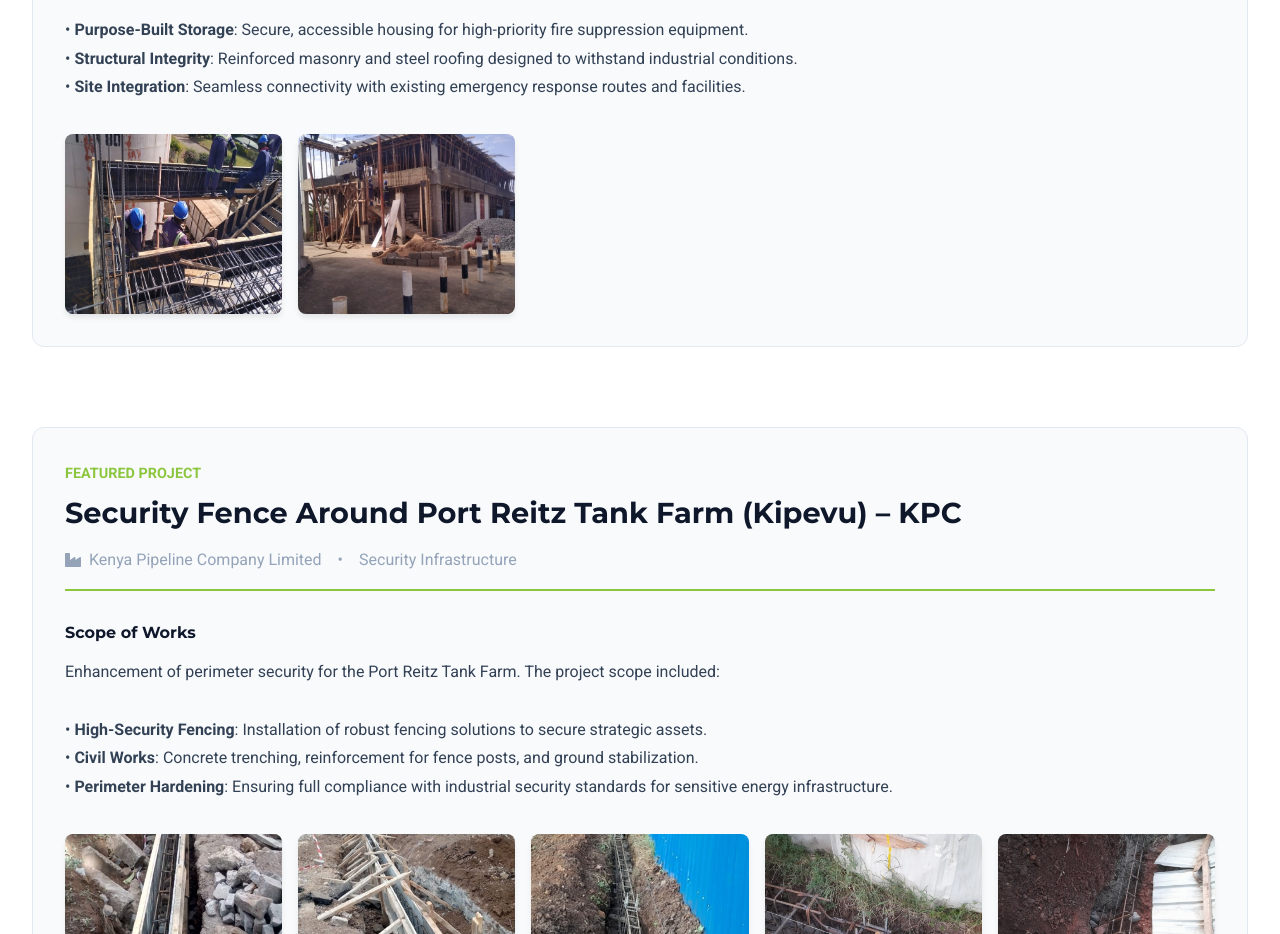
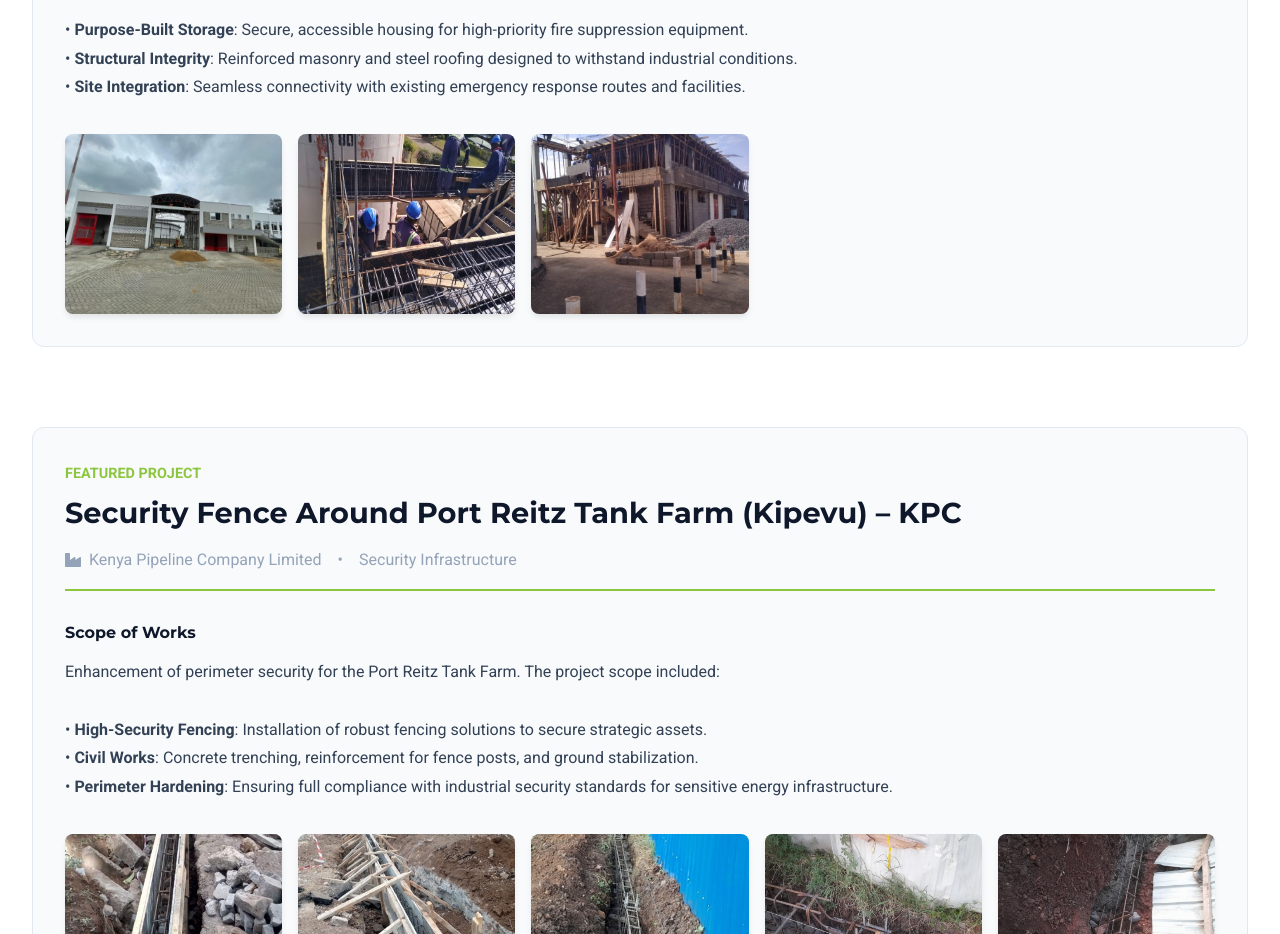
Before and after one commit to sharlmon/IrishTradingSite, a React (Vite) app: page /#/projects in a window 1280 px wide. Shown: the part 2220-3154 px from the top of the page. Built offline with nearby package versions, Linux system fonts and the light colour scheme.

Commit message:
add: new Fire Equipment Stores completed view image

```diff
--- a/src/components/Projects.jsx
+++ b/src/components/Projects.jsx
@@ -129,9 +129,9 @@ const kpcFirestoreImages = [kpcFirestore1, kpcFirestore2, kpcFirestore3, kpcFire
 // Import KPC Fire Stores Images
 import kpcFireStores1 from '../assets/kpc-fire-stores-1.jpg';
 import kpcFireStores2 from '../assets/kpc-fire-stores-2.jpg';
+import kpcFireStoresFront from '../assets/kpc-fire-stores-completed-front.jpg';
 
-
-const kpcFireStoresImages = [kpcFireStores1, kpcFireStores2]; // Start with completed shot
+const kpcFireStoresImages = [kpcFireStoresFront, kpcFireStores1, kpcFireStores2]; // Start with completed shot
 
 // Import KPC Fence Images
 import kpcFence2 from '../assets/kpc-fence-2.jpg';
```
Also changed, not shown: src/assets/kpc-fire-stores-completed-front.jpg (added).
